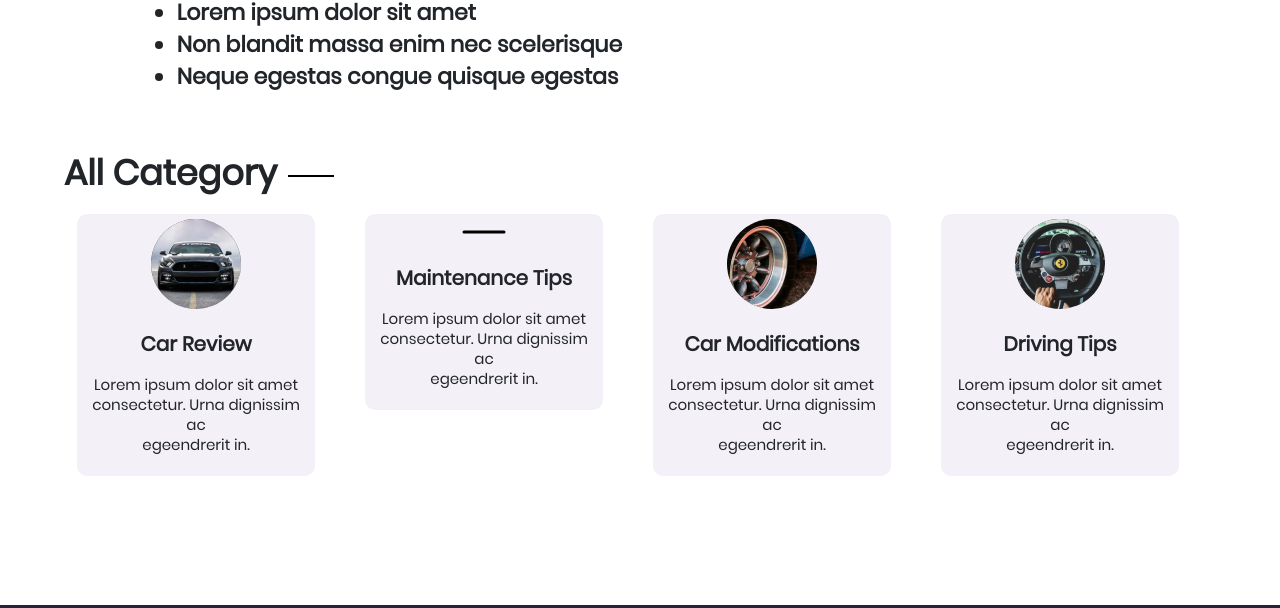
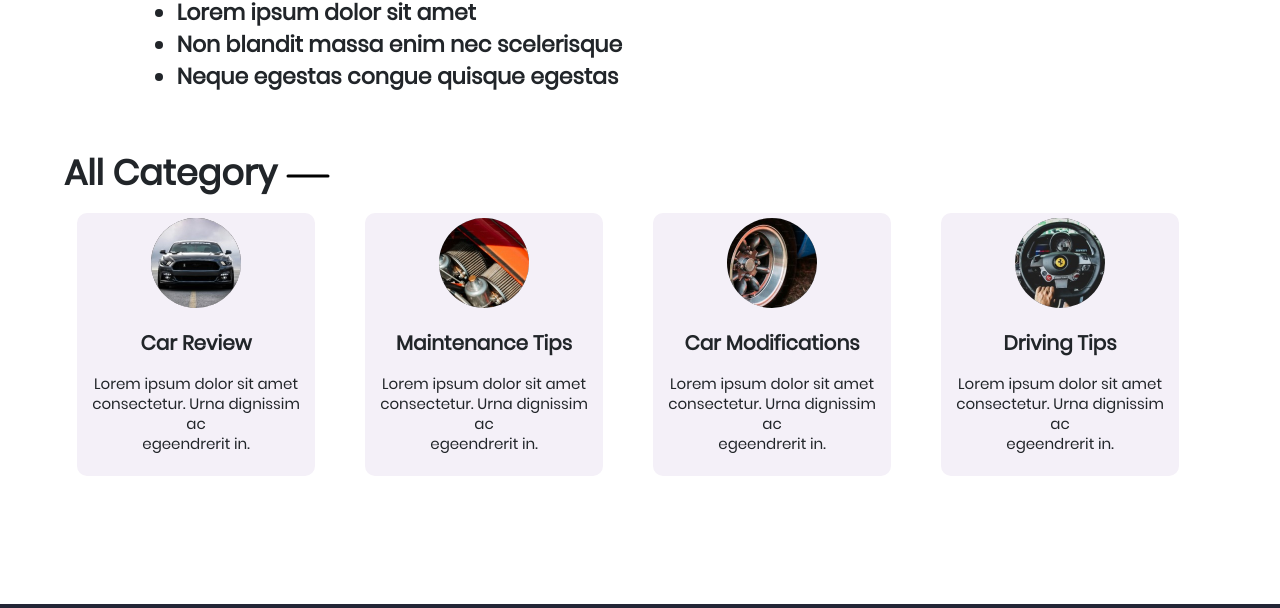
Before and after one commit to djtimog/Tech-Master-Car-website, a plain HTML site: page blog.html in a window 1280 px wide. Shown: the part 1452-2060 px from the top of the page. Drawn offline with nearby package versions, Linux system fonts and the light colour scheme.

Commit message:
Add files via upload

```diff
--- a/blog.html
+++ b/blog.html
@@ -153,7 +153,21 @@
     <!-- third showcase -->
     <div class="catergory-blog">
       <div class="blog-trending-title">
-        All Category <img src="img/dash.png" alt="..." style="max-width: 5%" />
+        All Category
+        <svg
+          width="44"
+          height="4"
+          viewBox="0 0 44 4"
+          fill="none"
+          xmlns="http://www.w3.org/2000/svg"
+        >
+          <path
+            d="M2 2H42"
+            stroke="black"
+            stroke-width="3"
+            stroke-linecap="round"
+          />
+        </svg>
       </div>
       <div class="row text-center catergory-list-items">
         <div class="col-xs-12 col-sm-6 col-lg-3">
@@ -172,20 +186,11 @@
         </div>
         <div class="col-xs-12 col-sm-6 col-lg-3">
           <div class="catergory-list">
-            <svg
-          width="44"
-          height="4"
-          viewBox="0 0 44 4"
-          fill="none"
-          xmlns="http://www.w3.org/2000/svg"
-        >
-          <path
-            d="M2 2H42"
-            stroke="black"
-            stroke-width="3"
-            stroke-linecap="round"
-          />
-        </svg>
+            <img
+              src="img/catergory-second-image.jpg"
+              alt="..."
+              class="center-block img-responsive catergory-list-image"
+            />
             <p class="lead catergory-list-title">Maintenance Tips</p>
             <p class="catergory-list-text">
               Lorem ipsum dolor sit amet <br />consectetur. Urna dignissim ac
@@ -265,7 +270,7 @@
                   <a
                     href="index.html"
                     class="nav-link active"
-                    style="color: white;text-align:center;"
+                    style="color: white; text-align: center"
                     >Home</a
                   >
                 </li>
@@ -273,20 +278,31 @@
                   <a
                     href="#blog"
                     class="nav-link"
-                    style="color: rgb(156, 150, 150);text-align:center;"
+                    style="color: rgb(156, 150, 150); text-align: center"
                     >Blogs</a
                   >
                 </li>
                 <li class="nav-item">
-                  <a href="#" class="nav-link" style="color: white ; text-align:center;">About Us</a>
+                  <a
+                    href="#"
+                    class="nav-link"
+                    style="color: white; text-align: center"
+                    >About Us</a
+                  >
                 </li>
                 <li class="nav-item">
-                  <a href="#" class="nav-link" style="color: white;text-align:center;"
+                  <a
+                    href="#"
+                    class="nav-link"
+                    style="color: white; text-align: center"
                     >Contact Us</a
                   >
                 </li>
                 <li class="nav-item">
-                  <a href="#" class="nav-link" style="color: white ;text-align:center;"
+                  <a
+                    href="#"
+                    class="nav-link"
+                    style="color: white; text-align: center"
                     >Privacy Policies</a
                   >
                 </li>
@@ -312,9 +328,21 @@
             <div class="col-xs-12 col-md-4">
               <button type="submit" class="via-sub-btn bttn" href="">
                 Subscribe
-                <svg width="22" height="22" viewBox="0 0 22 22" fill="none" xmlns="http://www.w3.org/2000/svg">
-                  <path d="M13.8357 9.16798L10.335 12.6687M21.1732 1.03586C21.2839 0.997649 21.4031 0.991361 21.5173 1.01771C21.6314 1.04407 21.7358 1.102 21.8186 1.18488C21.9013 1.26777 21.9591 1.37227 21.9853 1.48644C22.0115 1.60061 22.005 1.71985 21.9666 1.83052L15.0539 21.5861C15.0126 21.7042 14.9367 21.8072 14.8361 21.8816C14.7355 21.956 14.6149 21.9985 14.4898 22.0035C14.3648 22.0086 14.2412 21.9759 14.1349 21.9098C14.0287 21.8437 13.9448 21.7472 13.894 21.6328L10.1378 13.1821C10.075 13.0413 9.9624 12.9286 9.82156 12.8659L1.37087 9.10847C1.25686 9.05757 1.16073 8.97364 1.09491 8.86754C1.02908 8.76145 0.996579 8.63805 1.0016 8.51329C1.00663 8.38853 1.04895 8.26815 1.1231 8.16769C1.19724 8.06723 1.29981 7.99131 1.41755 7.94974L21.1732 1.03586Z" stroke="white" stroke-width="1.5" stroke-linecap="round" stroke-linejoin="round"/>
-                  </svg>
+                <svg
+                  width="22"
+                  height="22"
+                  viewBox="0 0 22 22"
+                  fill="none"
+                  xmlns="http://www.w3.org/2000/svg"
+                >
+                  <path
+                    d="M13.8357 9.16798L10.335 12.6687M21.1732 1.03586C21.2839 0.997649 21.4031 0.991361 21.5173 1.01771C21.6314 1.04407 21.7358 1.102 21.8186 1.18488C21.9013 1.26777 21.9591 1.37227 21.9853 1.48644C22.0115 1.60061 22.005 1.71985 21.9666 1.83052L15.0539 21.5861C15.0126 21.7042 14.9367 21.8072 14.8361 21.8816C14.7355 21.956 14.6149 21.9985 14.4898 22.0035C14.3648 22.0086 14.2412 21.9759 14.1349 21.9098C14.0287 21.8437 13.9448 21.7472 13.894 21.6328L10.1378 13.1821C10.075 13.0413 9.9624 12.9286 9.82156 12.8659L1.37087 9.10847C1.25686 9.05757 1.16073 8.97364 1.09491 8.86754C1.02908 8.76145 0.996579 8.63805 1.0016 8.51329C1.00663 8.38853 1.04895 8.26815 1.1231 8.16769C1.19724 8.06723 1.29981 7.99131 1.41755 7.94974L21.1732 1.03586Z"
+                    stroke="white"
+                    stroke-width="1.5"
+                    stroke-linecap="round"
+                    stroke-linejoin="round"
+                  />
+                </svg>
               </button>
             </div>
           </form>
```
